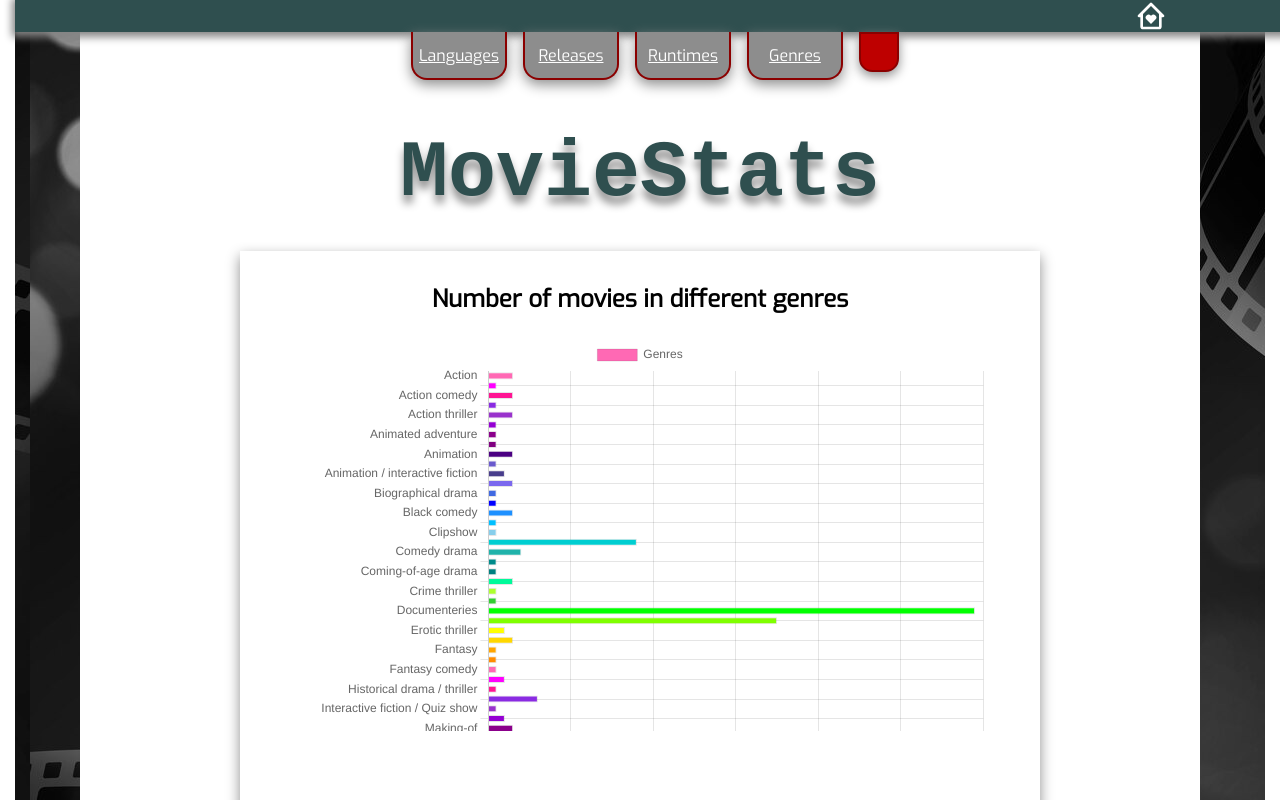
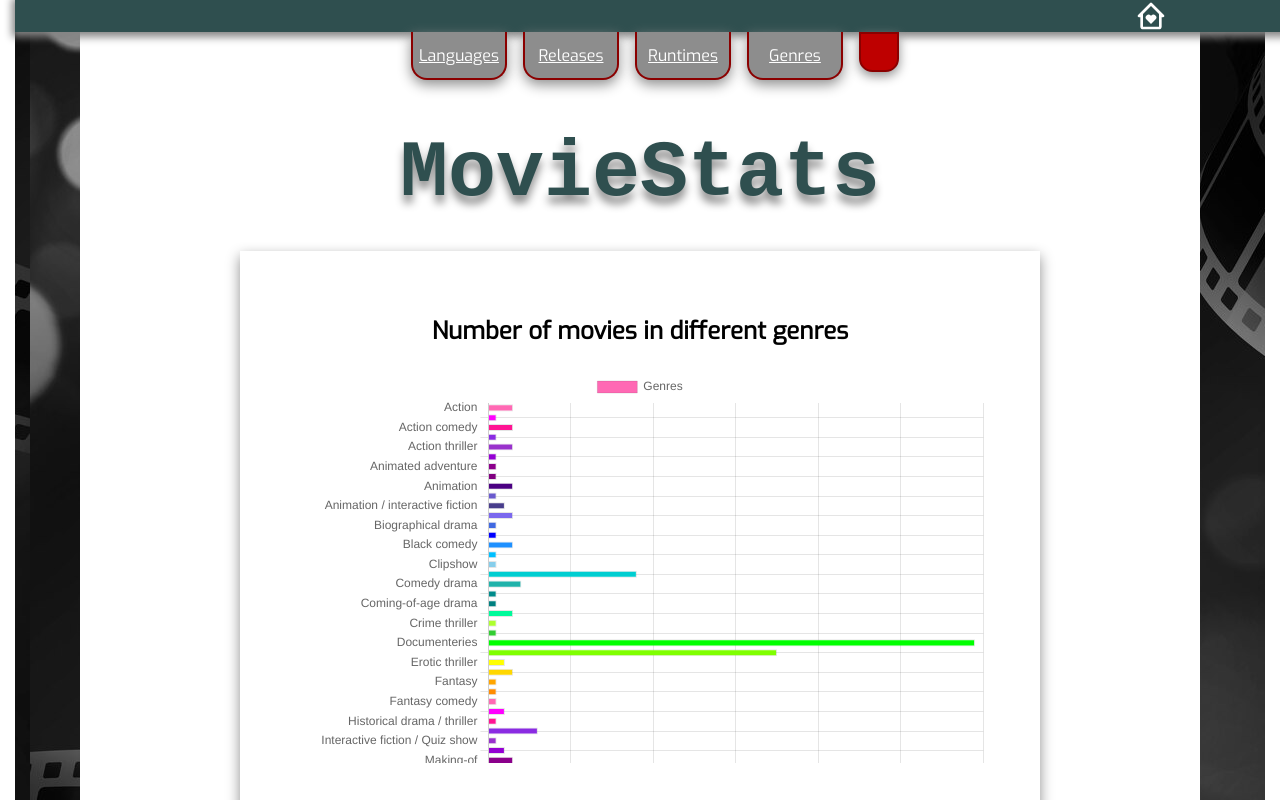
Before and after one commit to QueAnkan/moviestats, a React (Vite) app: page /#/genres in a window 1280 px wide. Shown: the top 800 px of the page. Built offline with nearby package versions, Linux system fonts and the light colour scheme; some icons are missing; a web font is replaced by a local one.

Commit message:
animations on all charts

```diff
--- a/src/assets/calculatefunctions.js
+++ b/src/assets/calculatefunctions.js
@@ -11,7 +11,6 @@ function calculatePremiereData(data) {
 
 	// räkna och samla hur många gånger varje månad förekommer => premiärer/månad i key/value par
 	const monthCount = {}
-	console.log(monthCount);
 
 	allMonths.forEach((month) => {
 		if(months.includes(month)){
--- a/src/components/MovieLanguages.jsx
+++ b/src/components/MovieLanguages.jsx
@@ -12,15 +12,28 @@ const MovieLanguages = () =>{
 
 	return(
 		<motion.section className="chart-container language-pie"
-		initial= {{translateY: -200, opacity:0, /* scaleX:0.1, */ scaleX:{ transformOrigin: 'bottom'}, scaleY:{ transformOrigin: 'bottom'}}}
+			initial= {{	translateY: -200,
+						opacity:0,
+						scaleX:{ transformOrigin: 'bottom'},
+						scaleY:{ transformOrigin: 'bottom'}
+					}}
 
-			animate={{translateY: 0 , opacity:1, scaleX:[1, 1.3, 0.8, 1.1, 0.9, 1], scaleY:[1, 0.8, 1.1, 0.9, 1.05, 1]}}
+			animate={{	translateY: 0 ,
+						opacity:1,
+						scaleX:[1, 1.3, 0.8, 1.1, 0.9, 1],
+						scaleY:[1, 0.8, 1.1, 0.9, 1.05, 1]}}
 
-			transition={{ duration: .3, delay:0.8, type: 'easeIn', scaleX:{delay:1, duration:1.5, type:'easeOut'}, scaleY:{delay:1, duration:1.5, type:'easeOut'}} }
+			transition={{ duration: .3,
+						delay:0.8,
+						type: 'easeIn',
+						scaleX:{delay:1,
+						duration:1.5,
+						type:'easeOut'},
+						scaleY:{delay:1, duration:1.5, type:'easeOut'}
+					}}
 		>
 			<h2>Number of movies distributed by language</h2>
-			<Pie data={languagePieConfig}
-></Pie>
+			<Pie data={languagePieConfig}></Pie>
 		</motion.section>
 	)
 }
--- a/src/data/colorschemes.js
+++ b/src/data/colorschemes.js
@@ -31,4 +31,13 @@ const colors = [
 	"#FF8C00"  // Dark Orange
   ];
 
-  export default colors
+
+
+  function choseColorStartIndex(i){
+	const modiefiedColors = [...colors].slice(i)
+
+	return(modiefiedColors)
+}
+
+
+export {colors, choseColorStartIndex}
--- a/src/data/getFunctions/getMovieGenre.js
+++ b/src/data/getFunctions/getMovieGenre.js
@@ -1,7 +1,7 @@
 import docData from '../documentaries.json'
 import featureData from '../feature-films.json'
 import specialsData from '../specials.json'
-import colors from '../colorschemes'
+import {colors} from '../colorschemes'
 
 const allFictionMovieData = featureData.concat(specialsData)
 
--- a/src/data/getFunctions/getMovieLanguages.js
+++ b/src/data/getFunctions/getMovieLanguages.js
@@ -1,7 +1,7 @@
 import docData from '../documentaries.json'
 import featureData from '../feature-films.json'
 import specialsData from '../specials.json'
-import colors from '../colorschemes'
+import  {choseColorStartIndex}  from '../colorschemes'
 
 
 const allData = docData.concat(featureData, specialsData)
@@ -23,11 +23,12 @@ export function getMovieLanguage() {
 	})
 
 	// Sortera språken i storleksordning från minst till störst
-	const sortedLanguages = Object.entries(languagesCount).sort((a, b) => a[1] - b[1])
+	const sortedLanguages = Object.entries(languagesCount).sort((b, a) => a[1] - b[1])
 	// Plocka ut namnen på språken
 	const languages =sortedLanguages.map(language => language[0])
 	// Plocka ut antalet förekomster av varje språk
 	const languageStats = sortedLanguages.map(language => language[1])
+
 
 
 	return{
@@ -35,7 +36,7 @@ export function getMovieLanguage() {
 		datasets: [{
 			label: "Number of movies",
 			data: languageStats,
-			backgroundColor: colors,
+			backgroundColor: choseColorStartIndex(8),
 		}]
 	}
 
--- a/src/data/getFunctions/getMovieLength.js
+++ b/src/data/getFunctions/getMovieLength.js
@@ -2,7 +2,7 @@ import docData from '../documentaries.json'
 import featureData from '../feature-films.json'
 import specialsData from '../specials.json'
 import {calculateMovieLength} from '../../assets/calculatefunctions'
-import colors from '../colorschemes'
+import {colors} from '../colorschemes'
 
 const allData = docData.concat(featureData, specialsData)
 
--- a/src/data/getFunctions/getPremiereMonth.js
+++ b/src/data/getFunctions/getPremiereMonth.js
@@ -2,7 +2,7 @@ import docData from '../documentaries.json'
 import featureData from '../feature-films.json'
 import specialsData from '../specials.json'
 import {calculatePremiereData} from '../../assets/calculatefunctions'
-import colors from '../colorschemes'
+import {colors} from '../colorschemes'
 
 
 export function getPremiereMonth() {
--- a/src/routes/genres/Genres.jsx
+++ b/src/routes/genres/Genres.jsx
@@ -1,17 +1,43 @@
 import MovieGenre from '../../components/MovieGenre'
-import { motion } from 'framer-motion'
+import { easeOut, motion } from 'framer-motion'
 import './genre.css'
 
 const Genres = () => {
 
 	return(
-		<section className="genres">
+		<motion.section className="genres"
+			initial= {{	scaleX:0,
+						transformOrigin: 'left',
+						translateX:0
+					}}
+			animate= {{	scaleX:[0, 0.2, 0.2, 0.6, 0.6, 0.9, 0.9, 1.2, 1 ],
+						translateX:[0,-25, 15, 15, 0]
+
+				}}
+			transition={{duration:2.5,
+						delay: 1.4,
+						type:'linear',
+						translateX:{duration:0.8,delay:3.8,type:'easeOut'}
+
+						}}>
 
 			<motion.article
+				initial= {{	scaleX:0,
+							transformOrigin: 'left',
+							translateX:0
+						}}
+				animate= {{	scaleX:[0, 1, 0, 1, 0.3, 1, 0.45, 1, 0.6,1  ],
+							translateX:[0,-25, -25, 0, 8, 0]
+						}}
+				transition={{duration:2.5,
+							delay: 0.8,
+							type:'linear',
+							translateX:{duration:0.8,delay:3.9, type:'easeOut'}
+						}}
 				>
 				<MovieGenre/>
 			</motion.article>
-		</section>
+		</motion.section>
 
 	)
 }
--- a/src/routes/genres/genre.css
+++ b/src/routes/genres/genre.css
@@ -5,7 +5,6 @@
 
   .genres{
 	height: 35em;
-	overflow: hidden;
 	margin: 2em;
 	box-shadow: 0 .3em .8em  rgb(143, 143, 143);
   }
@@ -13,4 +12,9 @@
   .genres > article{
 	overflow-y: scroll;
 	height: 30em;
+	margin-top: 2em;
   }
+
+  h6{
+	color: #a1a1a1;
+  }
--- a/src/routes/releases/Releases.jsx
+++ b/src/routes/releases/Releases.jsx
@@ -8,9 +8,17 @@ const Releases = () => {
 		<section className="releases">
 
 			<motion.article
-			initial= {{scale:0.02,}}
-			 animate={{scale:1, rotate:[-360, 360, 365, 355,360 ], }}
-			 transition={{ duration: 1, delay: 0.8, type: 'easeOut'}}>
+				initial= {{	scale:0,
+
+						}}
+				animate={{	scale:[0, 3,  1],
+							rotate:[0, 740, 700, 730, 710, 725 , 718 , 721 , 720]
+						}}
+				transition={{duration:2.5,
+							delay: 0.9,
+							type: 'easeOut',
+							scale:{duration: .8}
+							}}>
 			<PremiereMonths/>
 			</motion.article>
 		</section>
--- a/src/routes/runtimes/Runtimes.jsx
+++ b/src/routes/runtimes/Runtimes.jsx
@@ -6,14 +6,31 @@ const Runtimes = () => {
 
 	return(
 		<motion.section className="runtimes"
-		initial={{backgroundColor: '#ffffff '}}
-		animate={{backgroundColor:'#000000'}}
-		transition={{duration:3, delay:1.5, type: easeIn }}>
+				initial={{	backgroundColor: '#ffffff '}}
+				animate={{	backgroundColor:'#000000'}}
+				transition={{duration:3,
+							delay:1.5,
+							type: easeIn }}>
 
 			<motion.article
-			initial= {{rotateX:  90, transformOrigin: 'bottom', opacity: 0.5,  boxShadow:' 15em 5em  rgb(143, 143, 143)', backgroundColor: '#292929'}}
-			animate = {{rotateX: 0, opacity:1, transformPerspective: 1000, boxShadow:' 0 .3em .8em  rgb(143, 143, 143)', backgroundColor: '#ffffff'}}
-			transition={{duration: 1, delay:1, type: easeIn }}>
+				initial= {{	rotateX: 90,
+							rotateZ:-45,
+							transformOrigin: 'bottom left',
+							translateY: -3,
+							opacity: 0,
+							boxShadow:' 15em 5em  rgb(143, 143, 143)', backgroundColor: '#292929'
+						}}
+				animate = {{rotateX: 0,
+							rotateZ:0,
+							translateY: 0,
+							opacity:1,
+							transformPerspective: 1000,
+							boxShadow:' 0 .3em .8em  rgb(143, 143, 143)', backgroundColor: '#ffffff',
+						}}
+				transition={{duration: 1,
+							delay:1,
+							type: easeIn
+						}}>
 			<MovieLength/>
 			</motion.article>
 		</motion.section>
```
Also changed, not shown: TODO.txt.
